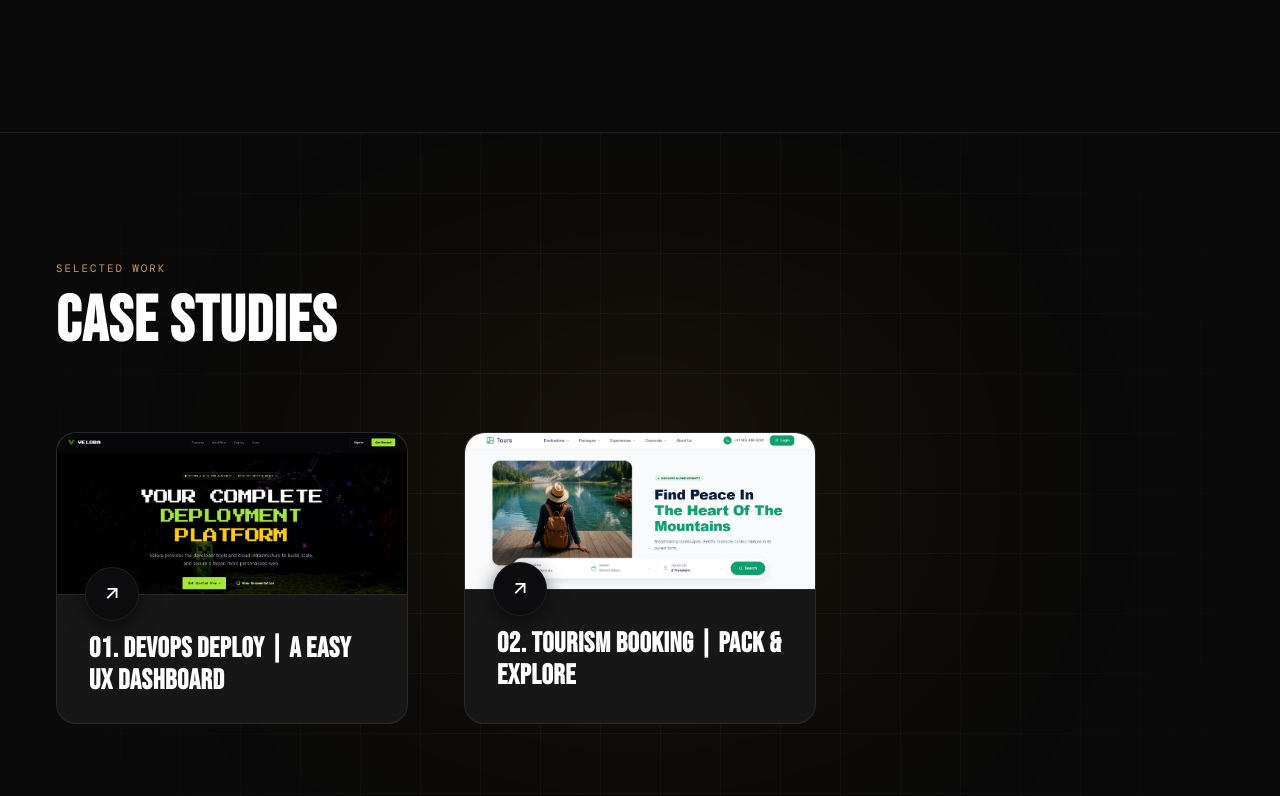
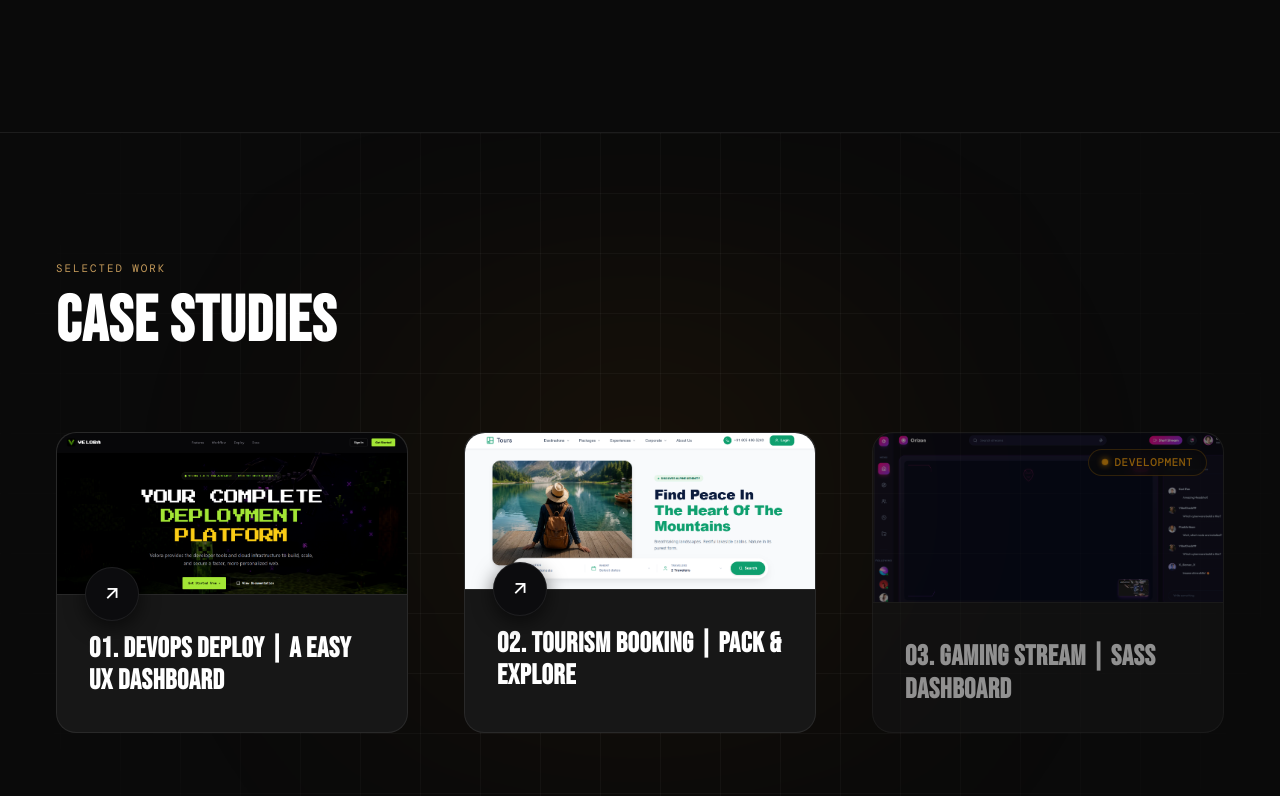
Before and after one commit to vrushali-devlekar/portfolio, a React (Vite) app: page / in a window 1280 px wide. Shown: the part 1384-2180 px from the top of the page. Built offline with nearby package versions, Linux system fonts and the light colour scheme; a web font is replaced by a local one.

Commit message:
feat: implement full-stack Orizon gaming dashboard with Socket.io chat and live video

```diff
--- a/src/pages/Home/Home.jsx
+++ b/src/pages/Home/Home.jsx
@@ -6,6 +6,7 @@ import Footer from "../../components/layout/Footer";
 import port1Img from "../../public/port-1.png";
 import veloraImg from "../../public/velora.png";
 import toursImg from "../../public/tours.png";
+import gameImg from "../../public/game.png";
 import frontend3d from "../../public/frontend_3d.png";
 import backend3d from "../../public/backend_3d.png";
 import fullstack3d from "../../public/fullstack_3d.png";
@@ -293,6 +294,26 @@ function Home() {
               </div> */}
             </div>
           </Link>
+
+          {/* Card 3 */}
+          <div className="project-card disabled">
+            <div className="project-img-wrapper">
+              <img
+                src={gameImg}
+                alt="Gaming Stream Dashboard"
+                className="project-img"
+              />
+              <div className="catalog-live-badge dev-badge">
+                <span className="dev-dot"></span>
+                development
+              </div>
+            </div>
+            <div className="project-card-body">
+              <h3 className="project-card-title">
+                03. GAMING STREAM | SASS DASHBOARD
+              </h3>
+            </div>
+          </div>
         </div>
       </section>
 
--- a/src/pages/Projects/Projects.jsx
+++ b/src/pages/Projects/Projects.jsx
@@ -2,6 +2,7 @@ import Navbar from "../../components/layout/Navbar";
 import Footer from "../../components/layout/Footer";
 import veloraImg from "../../public/velora.png";
 import toursImg from "../../public/tours.png";
+import gameImg from "../../public/game.png";
 
 function Projects() {
   return (
@@ -63,6 +64,29 @@ function Projects() {
               </div>
             </div>
           </a>
+
+          {/* Card 3 */}
+          <div className="catalog-card disabled">
+            <div className="catalog-img-wrapper">
+              <img src={gameImg} alt="Gaming Stream" className="catalog-img" />
+              <div className="catalog-live-badge dev-badge">
+                <span className="dev-dot"></span>
+                development
+              </div>
+            </div>
+
+            <div className="catalog-body">
+              <h3 className="catalog-title">
+                03. GAMING STREAM | SASS DASHBOARD
+              </h3>
+              <div className="catalog-tags">
+                <span className="tag-pill">Streaming</span>
+                <span className="tag-pill">SaaS Dashboard</span>
+                <span className="tag-pill">Interactive UI</span>
+                <span className="tag-pill">Game Metrics</span>
+              </div>
+            </div>
+          </div>
         </div>
       </section>
 
--- a/src/styles/global.css
+++ b/src/styles/global.css
@@ -1995,3 +1995,71 @@ select {
     transform 1.5s cubic-bezier(0.25, 1, 0.5, 1),
     opacity 1.5s cubic-bezier(0.25, 1, 0.5, 1);
 }
+
+/* ─── DISABLED PROJECT CARDS & DEV BADGE ─────────── */
+.catalog-card.disabled,
+.project-card.disabled {
+  opacity: 0.55;
+  cursor: not-allowed;
+  transform: none !important;
+  box-shadow: none !important;
+  border-color: var(--border) !important;
+}
+
+.catalog-card.disabled:hover .catalog-img,
+.project-card.disabled:hover .project-img {
+  transform: none !important;
+}
+
+.catalog-card.disabled:hover .catalog-title,
+.project-card.disabled:hover .project-card-title {
+  color: var(--ink) !important;
+}
+
+.catalog-card.disabled:hover .tag-pill,
+.project-card.disabled:hover .tag-pill {
+  border-color: var(--border) !important;
+  color: var(--ink-mid) !important;
+}
+
+.project-card.disabled .card-arrow-badge {
+  display: none !important;
+}
+
+/* Development Badge styling */
+.catalog-live-badge.dev-badge {
+  color: #f59e0b !important;
+  border-color: rgba(245, 158, 11, 0.3) !important;
+}
+
+.catalog-card.disabled:hover .catalog-live-badge.dev-badge {
+  background: rgba(10, 10, 10, 0.72) !important;
+  color: #f59e0b !important;
+  border-color: rgba(245, 158, 11, 0.3) !important;
+  box-shadow: none !important;
+}
+
+.dev-dot {
+  width: 6px;
+  height: 6px;
+  background-color: #f59e0b;
+  border-radius: 50%;
+  box-shadow: 0 0 6px #f59e0b;
+  display: inline-block;
+  animation: devPulse 1.6s infinite ease-in-out;
+}
+
+@keyframes devPulse {
+  0% {
+    transform: scale(0.92);
+    opacity: 0.6;
+  }
+  50% {
+    transform: scale(1.08);
+    opacity: 1;
+  }
+  100% {
+    transform: scale(0.92);
+    opacity: 0.6;
+  }
+}
```
Also changed, not shown: src/public/game.png (added).
